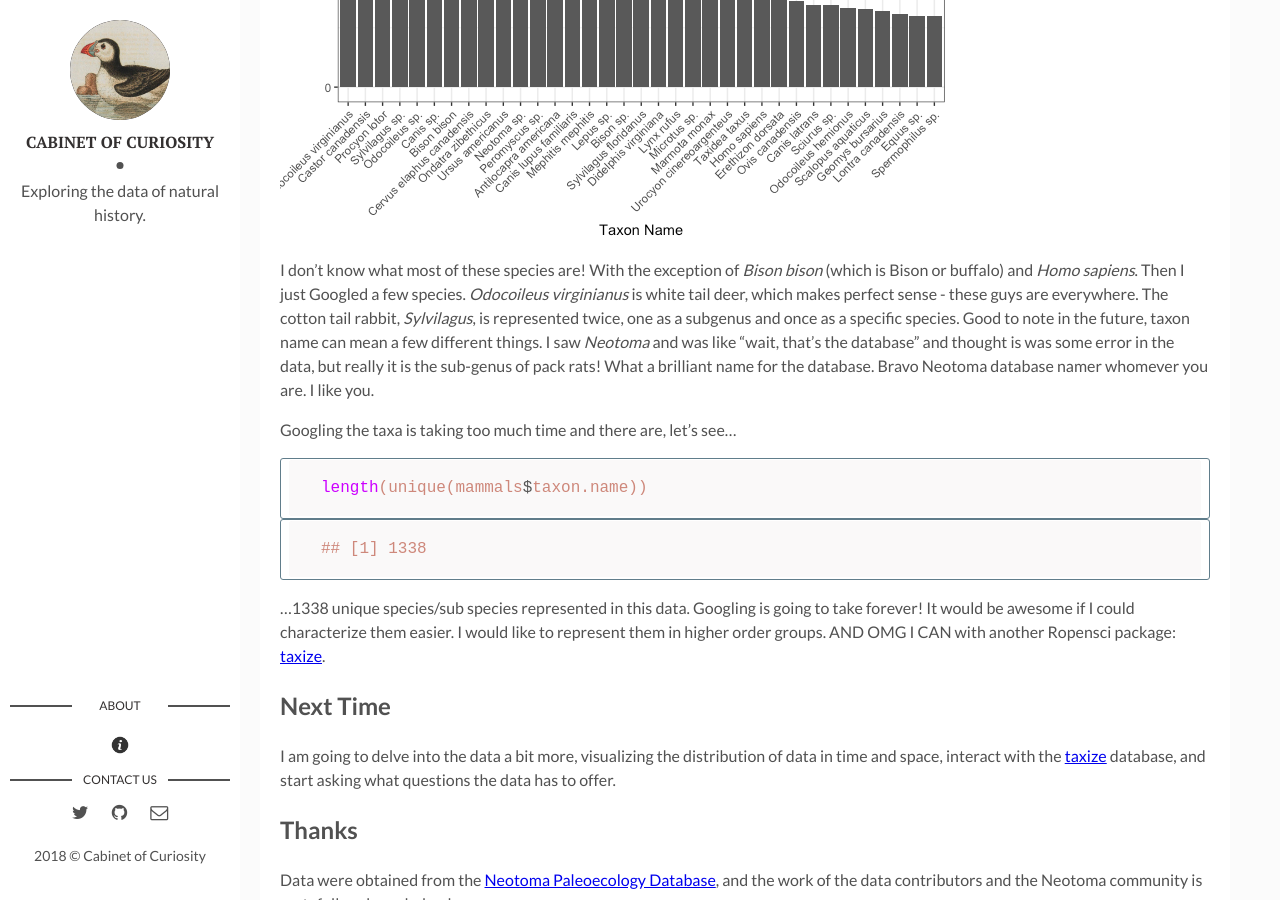
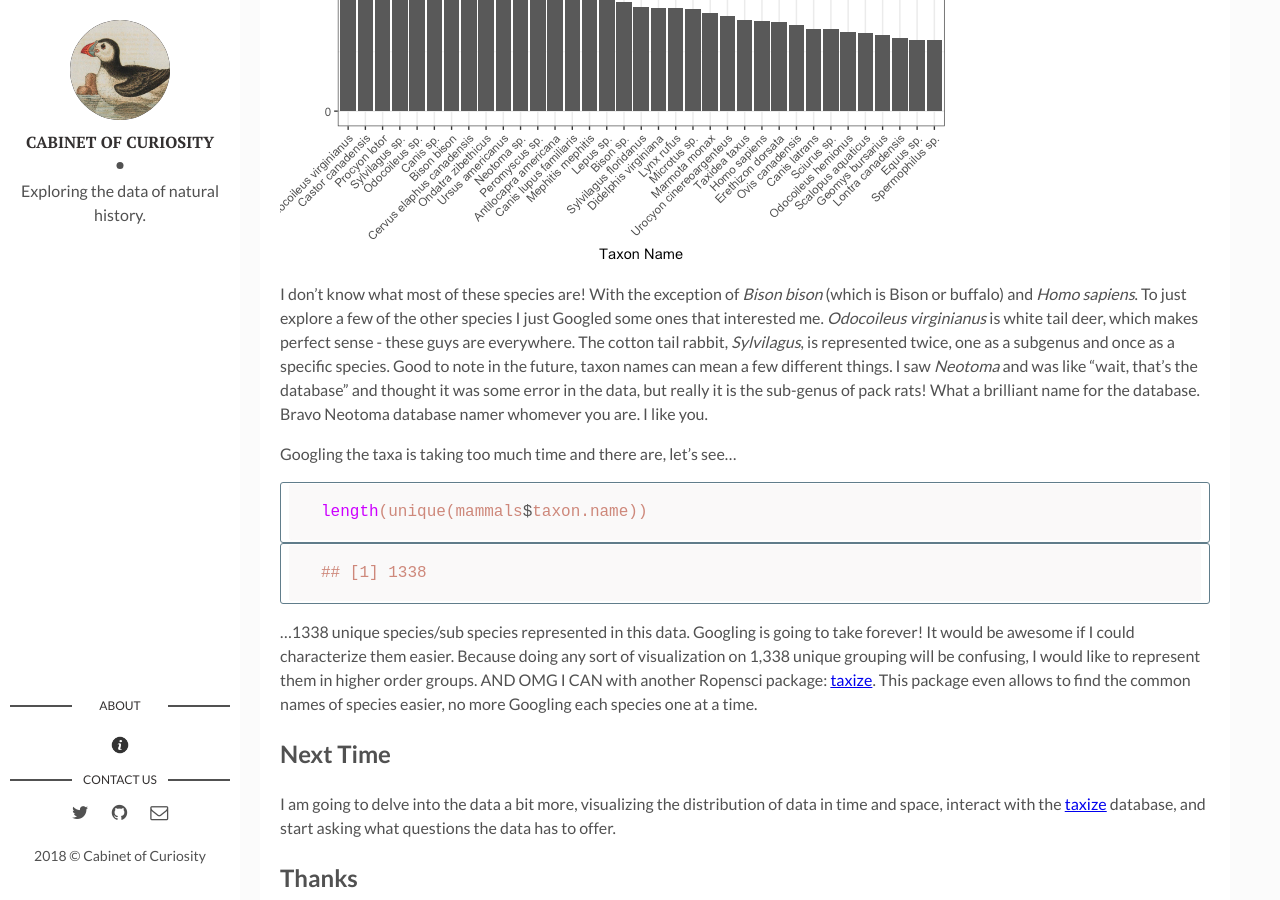
Before and after one commit to cabinetofcuriosity/cabinetofcuriosity_site, a Jekyll site: the page built from _posts/2018-03-21-retrieving-summary-neotoma.md, in a window 1280 px wide and 900 px high, scrolled down 8401 px. Built offline with Jekyll 4.4.1, drawn with Linux system fonts in a browser that asks for light colours; some of the changed text lies outside the part shown.

Commit message:
fixed some wording

````diff
--- a/_posts/2018-03-21-retrieving-summary-neotoma.md
+++ b/_posts/2018-03-21-retrieving-summary-neotoma.md
@@ -89,9 +89,9 @@
 
 ## Exploring with large example
 
-I basically want to visualize **everything** that database has to offer. Of course that would mean downloading the entire database, which I shouldn't do because it is too big. I limited my question to an aspect of the dataset I was interested in: _What is the distribution of animal samples through time?_
+I basically want to visualize **everything** that the database has to offer. Of course that would mean downloading the entire database, which I shouldn't do because it is too big. I limited my question to an aspect of the dataset I was interested in: _What is the distribution of animal samples through time?_
 
-My R work flow is always motivated by the question: How do I get to a data frame that I can play with in ggplot? Which translates into organizing all the data that interests me into a data frame in [tidy format](https://vita.had.co.nz/papers/tidy-data.pdf), where each sample is a row.
+My R work flow is always motivated by the question: How do I get to a data frame that I can play with in ggplot? Which translates into organizing all the data that interests me into a data frame in the [tidy format](https://vita.had.co.nz/papers/tidy-data.pdf), where each sample is a row.
 
 The key to getting all the data I wanted was the `get_data()` function which allows me to download all the data for a given site. I wanted all the species information in the `vertebrate fauna` dataset, which is still a lot of data, but manageable.
 
@@ -111,7 +111,7 @@
 str(IDs)  # To look at the data structure of what I downloaded.
 ```
 
-It seems that all data I really wanted were in the `taxon.list` data frame and the `chronologies` info.
+It seems that all the data I really want is in the `taxon.list` data frame and the `chronologies` info.
 
 In the `taxon.list` section I get a nice description of the sample. Including what kind of fragment I found (bone, antler, ect) and the `taxon.name`.
 
@@ -305,7 +305,7 @@
 
 ![](../assets/img/2018-03-20-retrieving-summary-neotoma_files/figure-html/unnamed-chunk-11-1.png)<!-- -->
 
-I don't know what most of these species are! With the exception of *Bison bison* (which is Bison or buffalo) and *Homo sapiens*. Then I just Googled a few species. *Odocoileus virginianus* is white tail deer, which makes perfect sense - these guys are everywhere. The cotton tail rabbit, *Sylvilagus*, is represented twice, one as a subgenus and once as a specific species. Good to note in the future, taxon name can mean a few different things. I saw *Neotoma* and was like "wait, that's the database" and thought is was some error in the data, but really it is the sub-genus of pack rats! What a brilliant name for the database.  Bravo Neotoma database namer whomever you are. I like you.
+I don't know what most of these species are! With the exception of *Bison bison* (which is Bison or buffalo) and *Homo sapiens*. To just explore a few of the other species I just Googled some ones that interested me. *Odocoileus virginianus* is white tail deer, which makes perfect sense - these guys are everywhere. The cotton tail rabbit, *Sylvilagus*, is represented twice, one as a subgenus and once as a specific species. Good to note in the future, taxon names can mean a few different things. I saw *Neotoma* and was like "wait, that's the database" and thought it was some error in the data, but really it is the sub-genus of pack rats! What a brilliant name for the database.  Bravo Neotoma database namer whomever you are. I like you.
 
 Googling the taxa is taking too much time and there are, let's see...
 
@@ -317,7 +317,7 @@
 ## [1] 1338
 ```
 
-...1338 unique species/sub species represented in this data. Googling is going to take forever! It would be awesome if I could characterize them easier. I would like to represent them in higher order groups. AND OMG I CAN with another Ropensci package: [taxize](https://github.com/ropensci/taxize).
+...1338 unique species/sub species represented in this data. Googling is going to take forever! It would be awesome if I could characterize them easier. Because doing any sort of visualization on 1,338 unique grouping will be confusing, I would like to represent them in higher order groups. AND OMG I CAN with another Ropensci package: [taxize](https://github.com/ropensci/taxize). This package even allows to find the common names of species easier, no more Googling each species one at a time.
 
 ## Next Time
 
````
Also changed, not shown: other parts of _posts/2018-03-21-retrieving-summary-neotoma.md (+1 -1 lines).
